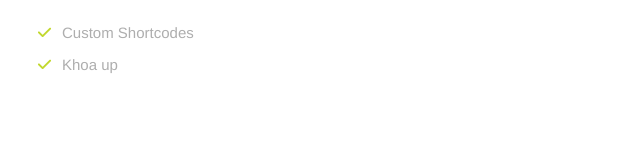
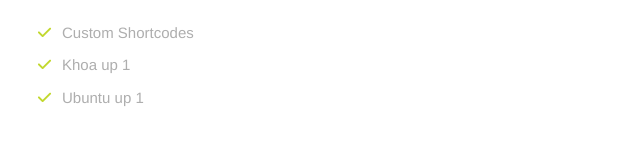
Before and after one commit to khoa083/ontap, a plain HTML site: page index.html in a window 1280 px wide. Shown: the part 176-318 px from the top of the page, 219-859 px from the left. Drawn offline with Linux system fonts and the light colour scheme.

Commit message:
ubuntu up main 1

```diff
--- a/index.html
+++ b/index.html
@@ -17,7 +17,8 @@
             faucibus id sodales in, auctor fringill torquent per conubia nostra</p>
         <ul class="box__list">
             <li><i class="fa-solid fa-check"></i>Custom Shortcodes</li>
-            <li><i class="fa-solid fa-check"></i>Khoa up</li>
+            <li><i class="fa-solid fa-check"></i>Khoa up 1</li>
+            <li><i class="fa-solid fa-check"></i>Ubuntu up 1</li>
         </ul>
     </div>
 </body>
```
